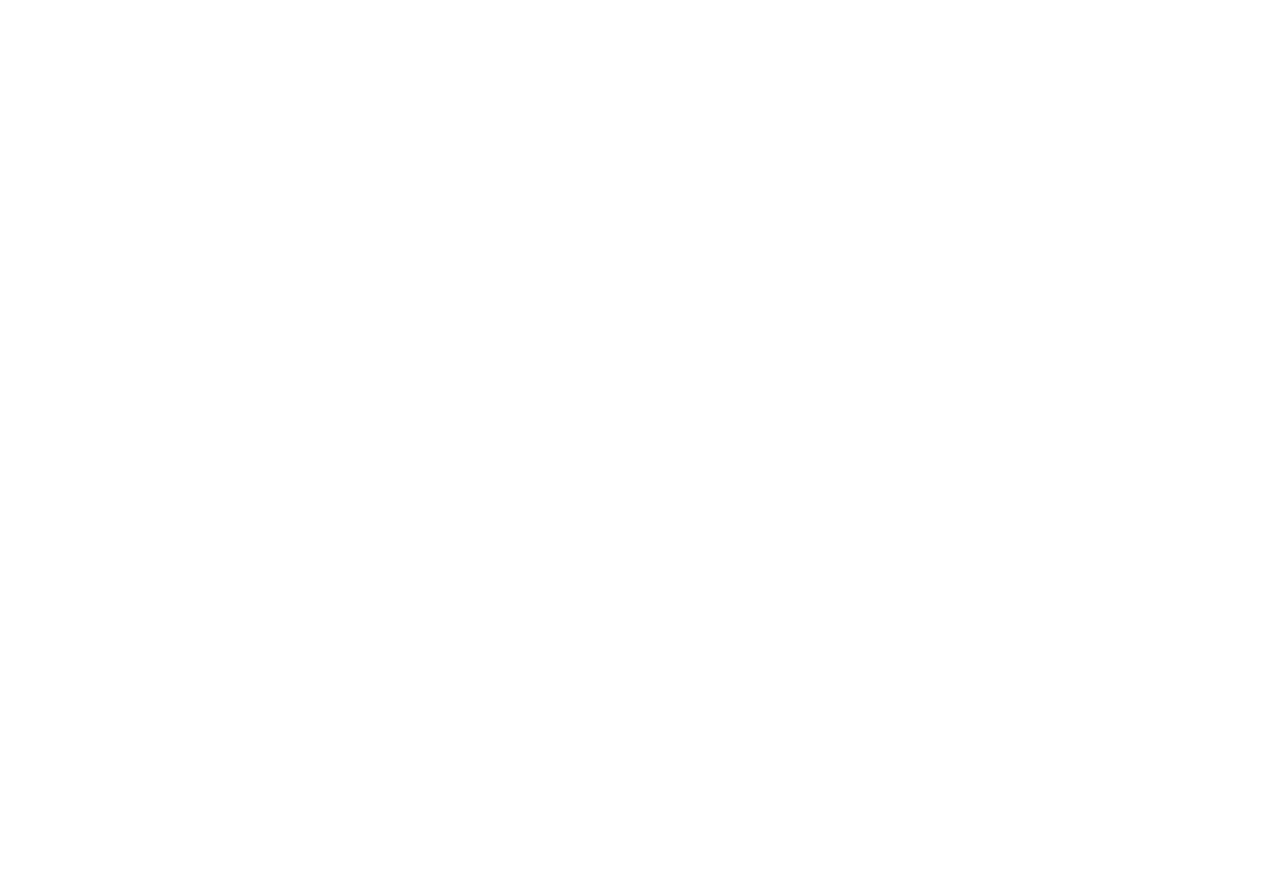
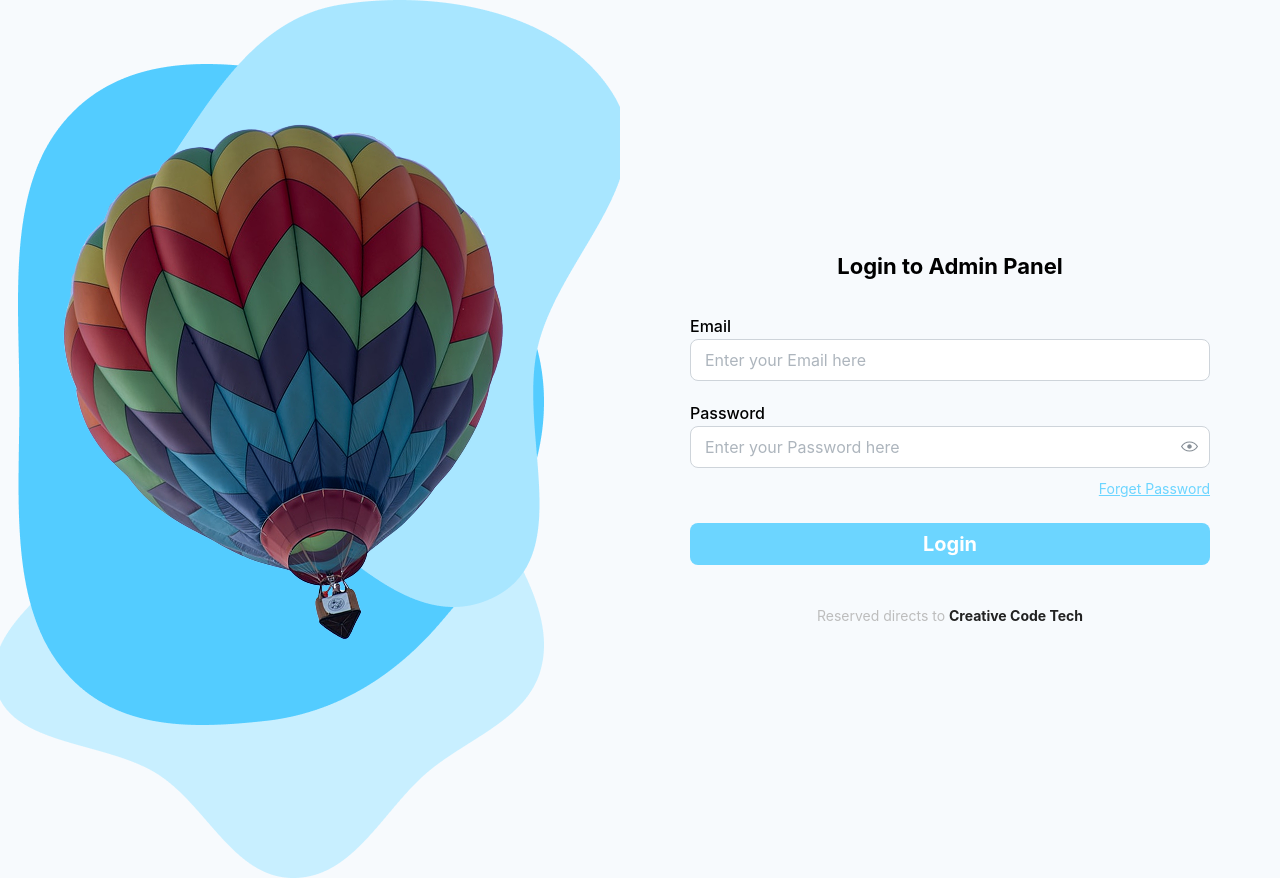
Before and after one commit to hamzakhan696/inam-bazar-adminpanel, a React (Vite) app: page /admin-login in a window 1280 px wide. Before the commit this address had no page. Before the commit the page ends 800 px from the top, so only its background shows below. Built offline with nearby package versions, Linux system fonts and the light colour scheme.

Commit message:
'adminloginadded'

```diff
--- /dev/null
+++ b/src/AdminPanel/Login.tsx
@@ -0,0 +1,152 @@
+import { useState } from 'react';
+import { Box, Button, Flex, Paper, PasswordInput, Text, TextInput, Title } from '@mantine/core';
+import axios from 'axios';
+import Cookies from 'js-cookie';
+import { useNavigate } from 'react-router-dom';
+
+export default function Login() {
+  const [email, setEmail] = useState('');
+  const [password, setPassword] = useState('');
+  const [error, setError] = useState('');
+  const navigate = useNavigate();
+
+  const handleLogin = async () => {
+    setError('');
+    try {
+      const response = await axios.post(`${import.meta.env.VITE_APP_API_BASE_URL}/admin-auth/login`, {
+        email,
+        password,
+      });
+      if (response.data && response.data.token) {
+        // Store token in cookies (secure, httpOnly should be set from backend for real apps)
+        Cookies.set('admin_token', response.data.token, { expires: 7, path: '/' });
+        // Redirect to admin dashboard
+        navigate('/admin/dashboard');
+      }
+    } catch (err: any) {
+      setError(err?.response?.data?.message || 'Login failed');
+    }
+  };
+
+  return (
+    <Flex style={{ minHeight: '100vh', width: '100vw', background: '#f7fafd' }}>
+      {/* Left Side: Balloon with blue abstract background */}
+      <Box
+        style={{
+          flex: 1,
+          display: 'flex',
+          alignItems: 'center',
+          justifyContent: 'center',
+          position: 'relative',
+          background: '#f7fafd',
+          overflow: 'hidden',
+        }}
+      >
+        {/* Blue abstract background (simulated with a pseudo-element or inline style) */}
+        <Box
+          style={{
+            position: 'absolute',
+            top: '-20%',
+            left: '0',
+            width: '100%',
+            height: '140%',
+            zIndex: 1,
+          }}
+        />
+        {/* Balloon image */}
+        <img
+          src="assets/admin-login.png" // Ensure this image path is correct
+          alt="Balloon"
+
+        />
+      </Box>
+
+      {/* Right Side: Login Form */}
+      <Flex
+        style={{
+          flex: 1,
+          alignItems: 'center',
+          justifyContent: 'center',
+          background: '#f7fafd',
+          padding: '0 20px', // Added padding for better responsiveness
+        }}
+      >
+        <Paper
+          p={40}
+          style={{
+            width: 600,
+            maxWidth: '100%', // Ensure it fits on smaller screens
+            display: 'flex',
+            flexDirection: 'column',
+            alignItems: 'center',
+            background: 'transparent',
+          }}
+        >
+          <Title order={3} style={{ fontWeight: 700, marginBottom: 32, textAlign: 'center' }}>
+            Login to Admin Panel
+          </Title>
+          <TextInput
+            label="Email"
+            placeholder="Enter your Email here"
+            size="md"
+            style={{ width: '100%', marginBottom: 20 }}
+            radius="md"
+            value={email}
+            onChange={(e) => setEmail(e.currentTarget.value)}
+          />
+          <PasswordInput
+            label="Password"
+            placeholder="Enter your Password here"
+            size="md"
+            style={{ width: '100%', marginBottom: 10 }}
+            radius="md"
+            value={password}
+            onChange={(e) => setPassword(e.currentTarget.value)}
+          />
+          <Text
+            style={{
+              alignSelf: 'flex-end',
+              color: '#6CD5FF',
+              fontSize: 14,
+              marginBottom: 24,
+              cursor: 'pointer',
+              textDecoration: 'underline',
+            }}
+          >
+            Forget Password
+          </Text>
+          {error && (
+            <Text style={{ color: 'red', marginBottom: 10 }}>{error}</Text>
+          )}
+          <Button
+            fullWidth
+            size="md"
+            style={{
+              background: '#6CD5FF',
+              color: '#fff',
+              fontWeight: 700,
+              fontSize: 20,
+              borderRadius: 8,
+              marginBottom: 16,
+            }}
+            onClick={handleLogin}
+          >
+            Login
+          </Button>
+
+          <Text
+            style={{
+              color: '#bdbdbd',
+              fontSize: 14,
+              textAlign: 'center',
+              marginTop: 24,
+            }}
+          >
+            Reserved directs to{' '}
+            <span style={{ fontWeight: 700, color: '#222' }}>Creative Code Tech</span>
+          </Text>
+        </Paper>
+      </Flex>
+    </Flex>
+  );
+}
--- a/src/App.tsx
+++ b/src/App.tsx
@@ -20,6 +20,7 @@
 import { Shipments } from "./AdminPanel/Shipments/Shipments";
 import { Payments } from "./AdminPanel/Payments/Payments";
 import { PrivacyPolicy } from "./PrivacyPolicy/PrivacyPolicy";
+import Login from "./AdminPanel/Login";
 
 
 function App() {
@@ -33,6 +34,7 @@
             <Routes>
               {/* Landing page as the default route */}
               <Route path="/" element={<LandingPage />} />
+              <Route path="/admin-login" element={<Login />} />
 
               {/* Admin panel routes with sidebar */}
               <Route path="/admin" element={<Layout />}>
```
Also changed, not shown: public/assets/admin-login.png (added).
